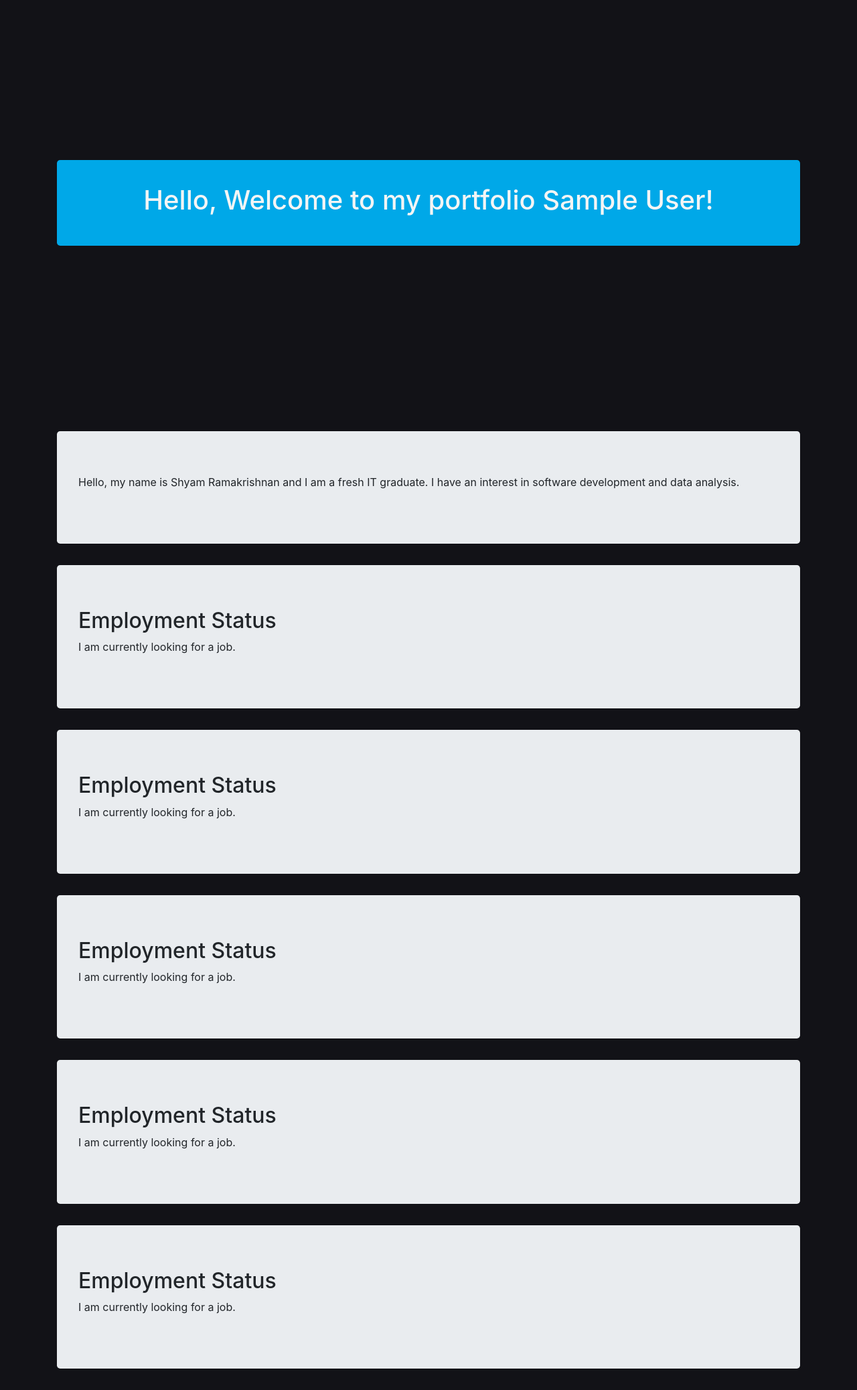
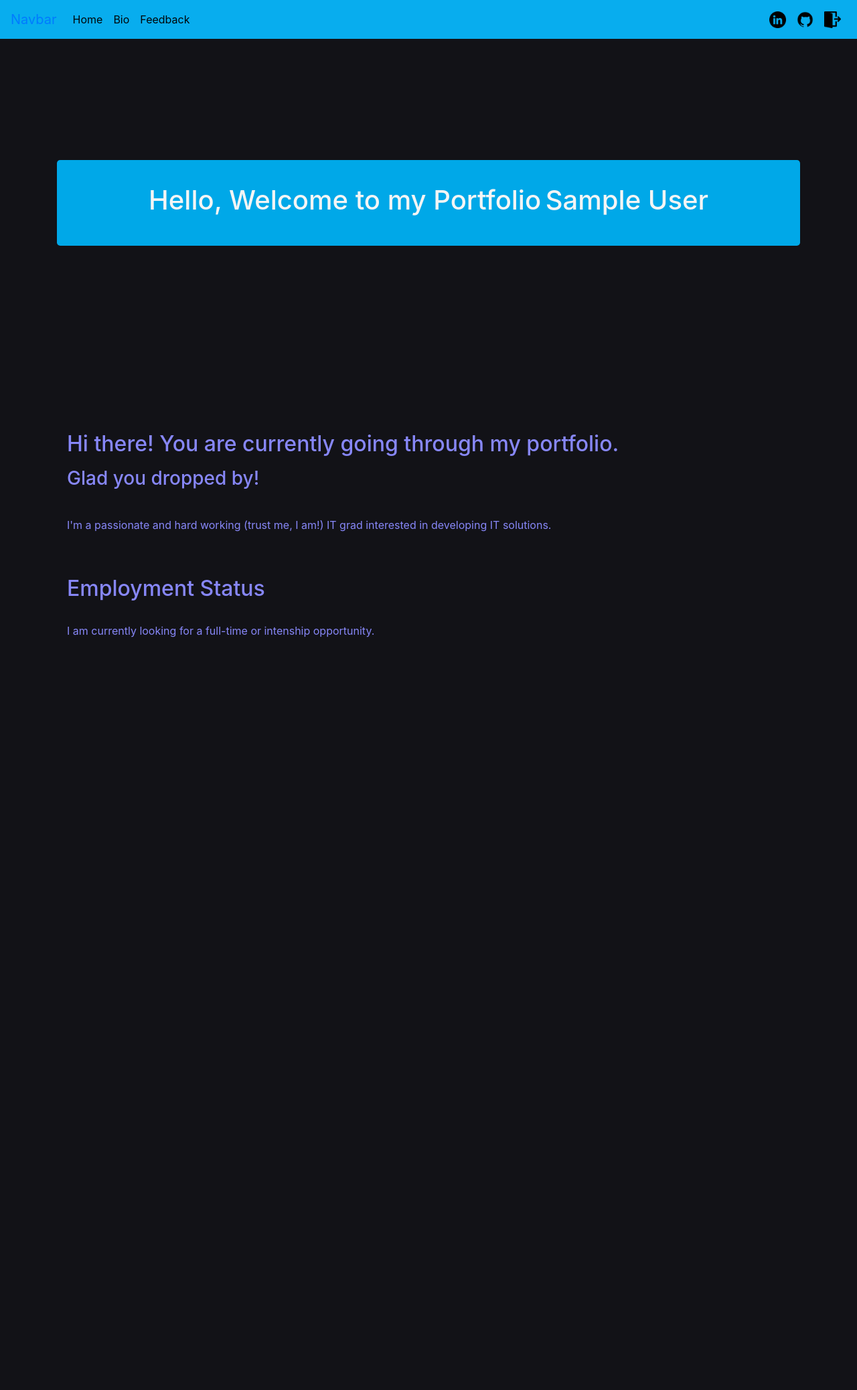
Before and after one commit to shyamr586/Portfolio, a Django app: page / in a window 1280 px wide. Shown: the whole page at 67% size. After the commit the page ends 952 px from the top, so only its background shows below. Run offline with Django 3.2, Linux system fonts and the light colour scheme; the visitor is signed in with stand-in values (Sample User, id 1); some libraries are stand-ins or nearby versions.

Commit message:
some more designing left

```diff
--- a/portfolio/firstapp/models.py
+++ b/portfolio/firstapp/models.py
@@ -1,12 +1,14 @@
+from re import T
 from statistics import mode
 from tkinter.ttk import Widget
+from typing_extensions import Required
 from django.db import models
-
+from datetime import datetime
 
 class FeedbackModel(models.Model):
     name = models.CharField(max_length=100)
     comment = models.TextField(max_length=1000)
-    post_time = models.DateTimeField(auto_now_add = True)
+    post_time = models.DateTimeField(blank=True,default=datetime.now())
 
     def __str__(self):
         return self.name
--- a/portfolio/firstapp/views.py
+++ b/portfolio/firstapp/views.py
@@ -1,30 +1,31 @@
 from email import message
 from django.shortcuts import render
 from .forms import FeedbackForm, FeedbackModel
-# from .models import ShortSummary
 
 # Create your views here.
 def index(request):
 
-    # print (request.user)
-
-    message = "Welcome to my portfolio"
-    short_bio = "Hello, my name is Shyam Ramakrishnan and I am a fresh IT graduate. I have an interest in software\
-        development and data analysis."
-    status = "I am currently looking for a job."
+    message = "Welcome to my Portfolio"
+    short_bio1 = "Hi there! You are currently going through my portfolio."
+    short_bio2 = "Glad you dropped by!"
+    short_bio3 = "I'm a passionate and hard working (trust me, I am!) IT grad interested in developing \
+        IT solutions."
+    status = "I am currently looking for a full-time or intenship opportunity."
     return render(request,"firstapp/index.html",context = {"message":message,
-                                        "short_bio": short_bio,
+                                        "short_bio1": short_bio1,
+                                        "short_bio2": short_bio2,
+                                        "short_bio3": short_bio3,
                                         "status": status
                                         })
 
 def bio(request):
     message = "My name is Shyam Ramakrishnan, and I graduated from Middlesex University in April of 2021.\
-        I have an honorary bachelor's degree in Information Technology.\nWith the increase in the\
+        I have an honorary bachelor's degree in Information Technology.\n\nWith the increase in the\
          development of the IT sector and the many sub-sectors that are branching ever so frequently,\
-        my interest in the field also advanced. \nAfter writing my very first script using Python 2.7, I\
+        my interest in the field also advanced. After writing my very first script using Python 2.7, I\
          realized that I had an interest in the field and was very eager to learn more about the attainable\
          progress. I constantly observe the requirements put forward by the industry to see what skills\
-         are desired and give my best effort to keep up with the standards. \n I come across my colleagues as an\
+         are desired and give my best effort to keep up with the standards. \n\nI come across my colleagues as an\
          honest and hard-working individual who would always be punctual and trustworthy."
     return render(request,"firstapp/bio.html",context = {"message":message})
 
@@ -36,7 +37,7 @@ def feedback(request):
     feedback_data = get_data()
 
     form = FeedbackForm()
-    message = "This is feedback page"
+    message = ""
     if request.method == "POST":
 
         submitted =  request.POST.copy()
@@ -47,7 +48,8 @@ def feedback(request):
         if form.is_valid():
             # print (form.name)
             form.save(commit=True)
-            message+=" you have submitted your feedback"
+            form = FeedbackForm()
+            message="You have submitted your feedback"
             return render(request,"firstapp/feedback.html",context = {"message":message,"form":form,"feedbacks":feedback_data.iterator()})
     return render(request,"firstapp/feedback.html",context = {"message":message,"form":form,
                                                          "feedbacks":feedback_data.iterator()})
--- a/portfolio/package.json
+++ b/portfolio/package.json
@@ -9,6 +9,7 @@
   "author": "",
   "license": "ISC",
   "dependencies": {
-    "animejs": "^3.2.1"
+    "animejs": "^3.2.1",
+    "waypoints": "^4.0.1"
   }
 }
--- a/portfolio/portfolio/settings.py
+++ b/portfolio/portfolio/settings.py
@@ -16,8 +16,11 @@ from pathlib import Path
 BASE_DIR = Path(__file__).resolve().parent.parent
 TEMPLATE_DIR = Path.joinpath(BASE_DIR,"template")
 STATIC_DIR = Path.joinpath(BASE_DIR,"static")
+NODE_PACKAGE_DIR = Path.joinpath(BASE_DIR,"node_modules")
 
-STATICFILES_DIRS = [STATIC_DIR]
+STATICFILES_DIRS = [STATIC_DIR,NODE_PACKAGE_DIR]
+
+DATE_INPUT_FORMATS = ['%d-%m-%Y']
 
 # Quick-start development settings - unsuitable for production
 # See https://docs.djangoproject.com/en/3.2/howto/deployment/checklist/
--- /dev/null
+++ b/portfolio/static/firstapp/css/base.css
@@ -0,0 +1,35 @@
+nav{
+    background-color: #08adee;
+}
+
+ul li a{
+    color: #00070a;
+}
+
+#scroll-path{ 	/*needs both js and html to work*/
+    position: fixed;
+    width: 5px;
+    height: 0%;
+    top:0px;
+    left:0px;
+    background: #121217;
+}
+
+#progress-bar {
+    background: #00a8e8;
+    position: fixed;
+    width: 5px;
+    height: 0%;
+    top:0px;
+    right:0px;
+    margin:0px;
+    padding:0px;			/* remove if glow not needed */
+}
+::-webkit-scrollbar{
+    width:0;
+}
+
+nav img{
+    height: 25px;
+    width: 25px;
+}
--- a/portfolio/static/firstapp/css/index.css
+++ b/portfolio/static/firstapp/css/index.css
@@ -1,7 +1,6 @@
-body {
-    background-color: #121217;
+body{
+    background-color:#121217;
 }
-
 
 .content{
     position: relative;
@@ -13,7 +12,6 @@ body {
 .cover{
     position: absolute;
     width: 100%;
-    height: 100%;
     left: 0;
     top: 0;
     background: linear-gradient(to right,#3F5EF9,#3FBBF9);
@@ -48,6 +46,34 @@ body {
   animation: hidden 2s;
 }
 
+.first{
+    height: 20%;
+}
+.second{
+    height: 30%;
+    top:20%;
+}
+.third{
+    height: 40%;
+    top:50%;
+}
+.fourth{
+    height: 10%;
+    top:90%;
+}
+
+.backspace{
+    margin-left: -4px;
+}
+
 #first{
     margin-top: 25%;
 }
+
+#status{
+    margin-bottom: 10%;
+}
+
+#first,#brief,#status{
+    color: rgb(135, 135, 248);
+}
--- a/portfolio/static/firstapp/scripts/animations.js
+++ b/portfolio/static/firstapp/scripts/animations.js
@@ -33,6 +33,23 @@ document.addEventListener("DOMContentLoaded", ()=>{
         targets: '.cover',
         left: ['-100%','100%'],
         easing: 'easeOutExpo',
-        duration: 2000
+        duration: 2000,
+        delay: (el,i)=>i*200+i%2*500,
+    })
+    .add({
+      targets: '.text',
+      top: ["75%", "50%"],
+      opacity: [0,1],
+      easing: 'easeOutExpo',
+      duration: 1200,
+      offset: '-=1600'
     })
 })
+
+var progressbar = document.getElementById("progress-bar");
+var percentage = document.getElementById("percentage");
+var pageHeight = document.body.scrollHeight - window.innerHeight;
+window.onscroll = function(){
+  var progress = (window.pageYOffset/pageHeight) * 100;
+  progressbar.style.height = progress + "%";
+}
--- a/portfolio/template/firstapp/base.html
+++ b/portfolio/template/firstapp/base.html
@@ -4,16 +4,28 @@
     <head>
         <meta charset = "UTF-8">
         <title>{% block title%}Base Page{% endblock %}</title>
+        <script src="https://cdn.jsdelivr.net/npm/jquery@3.5.1/dist/jquery.slim.min.js"></script>
+
+        <script src="https://cdn.jsdelivr.net/npm/popper.js@1.16.1/dist/umd/popper.min.js"></script>
+
+        <script src="https://cdn.jsdelivr.net/npm/bootstrap@4.6.1/dist/js/bootstrap.bundle.min.js"></script>
+
+        <link rel="stylesheet" type="text/css" href="{% static "firstapp/css/base.css" %}">
         <link rel="stylesheet" href="https://stackpath.bootstrapcdn.com/bootstrap/4.1.3/css/bootstrap.min.css" integrity="sha384-MCw98/SFnGE8fJT3GXwEOngsV7Zt27NXFoaoApmYm81iuXoPkFOJwJ8ERdknLPMO" crossorigin="anonymous">
 
         {%block head %} {%endblock%}
 
     </head>
     <body>
-        <!-- <nav>
-            <nav class="navbar fixed-top navbar-expand-lg navbar-light bg-light">
+
+        <div id="progress-bar"></div>
+        <div id="scroll-path"></div>
+
+        <nav class="navbar fixed-top navbar-expand-lg">
             <a class="navbar-brand" href="{% url 'portfolio:home'%}">Navbar</a>
-                <button class="navbar-toggler" type="button" data-toggle="collapse" data-target="#navbarSupportedContent" aria-controls="navbarSupportedContent" aria-expanded="false" aria-label="Toggle navigation">
+            <button class="navbar-toggler" type="button" data-toggle="collapse"
+            data-target="#navbarSupportedContent" aria-controls="navbarSupportedContent"
+             aria-expanded="true" aria-label="Toggle navigation">
                 <span class="navbar-toggler-icon"></span>
             </button>
 
@@ -28,25 +40,30 @@
                     <li class="nav-item">
                         <a class="nav-link" href="{% url 'portfolio:feedback'%}">Feedback</a>
                     </li>
+                </ul>
 
 
-                    </ul>
                 <ul class="navbar-nav ml-auto">
                     <li class="nav-item">
-                            <a class="nav-link" href="{% url 'portfolio:bio'%}">one</a>
+                        <a class="nav-link" href="https://www.linkedin.com/in/shyam-ramakrishnan-dubai/" target="_blank">
+                            <img src="{% static "firstapp/images/linkedin.png" %}" alt="linkedin icon by High Quality Icons">
+                        </a>
                     </li>
                     <li class="nav-item">
-                            <a class="nav-link" href="{% url 'portfolio:bio'%}">two</a>
+                        <a class="nav-link" href="https://github.com/shyamr586" target="_blank">
+                            <img src="{% static "firstapp/images/github.png" %}" alt="github icon by Md Tanvirul Haque">
+                        </a>
                     </li>
                     {% if user.is_authenticated %}
                     <li class="nav-item">
-                            <a class="nav-link" href="{% url 'account_logout' %}" class="btn btn-danger">Logout</a>
+                        <a class="nav-link" href="{% url 'account_logout' %}" class="btn btn-danger">
+                            <img src="{% static "firstapp/images/logout.png" %}" alt="logout icon by Smashicons">
+                        </a>
                     </li>
                     {% endif %}
                 </ul>
             </div>
         </nav>
-        </nav> -->
         <br>
         <br>
         <br>
@@ -54,6 +71,6 @@
         {% endblock %}
         <script src="https://cdnjs.cloudflare.com/ajax/libs/animejs/3.2.1/anime.min.js"></script>
 
-        <script src = "{% static "firstapp/scripts/animations.js" %}"></script>
+
     </body>
 </html>
--- a/portfolio/template/firstapp/index.html
+++ b/portfolio/template/firstapp/index.html
@@ -10,17 +10,18 @@
 
     {% block content %}
 
-
-
     <div class="container">
         <div class="content jumbotron text-center">
-            <div class="cover"></div>
+            <div class="cover first"></div>
+            <div class="cover second"></div>
+            <div class="cover third"></div>
+            <div class="cover fourth"></div>
             <div class="text">
                 <h1>Hello, {{message}}
                     {% if user.is_authenticated %}
-                    <span>
+                    <span class = "backspace">
                         {{ user.first_name }}
-                        {{ user.last_name }}!
+                        {{ user.last_name }}
                     </span>
                     {% endif %}
 
@@ -28,30 +29,30 @@
             </div>
         </div>
 
-        <div class="jumbotron hidden" id="first">
-            <p>{{short_bio}}</p>
+        <div class="container hidden" id="first">
+
+            <h2>
+                {{short_bio1|linebreaks}}
+
+            </h2>
+
+            <h3>
+                {{short_bio2|linebreaks}}
+
+            </h3>
+            <br>
+            <p id = "brief">{{short_bio3}}</p>
+
         </div>
-
-        <div class="jumbotron hidden">
+        <br>
+        <br>
+        <div class="container hidden" id="status">
             <h2>Employment Status</h2>
+            <br>
             <p>{{status}}</p>
         </div>
-        <div class="jumbotron hidden">
-            <h2>Employment Status</h2>
-            <p>{{status}}</p>
-        </div>
-        <div class="jumbotron hidden">
-            <h2>Employment Status</h2>
-            <p>{{status}}</p>
-        </div>
-        <div class="jumbotron hidden">
-            <h2>Employment Status</h2>
-            <p>{{status}}</p>
-        </div>
-        <div class="jumbotron hidden">
-            <h2>Employment Status</h2>
-            <p>{{status}}</p>
-        </div>
+        <br>
+        <br>
     </div>
-
+    <script src = "{% static "firstapp/scripts/animations.js" %}"></script>
     {% endblock %}
```
Also changed, not shown: portfolio/firstapp/forms.py (+8 -0 lines), portfolio/static/firstapp/css/bio.css (added, +38 -0 lines), portfolio/static/firstapp/css/feedback.css (+21 -0 lines), portfolio/static/firstapp/scripts/bio.js (added, +34 -0 lines), portfolio/template/firstapp/bio.html (+15 -8 lines), portfolio/template/firstapp/feedback.html (+9 -10 lines), portfolio/package-lock.json, portfolio/static/firstapp/images/github.png (added), portfolio/static/firstapp/images/linkedin.png (added), portfolio/static/firstapp/images/logout.png (added). Lines whose indentation alone changed are shown as unchanged.
